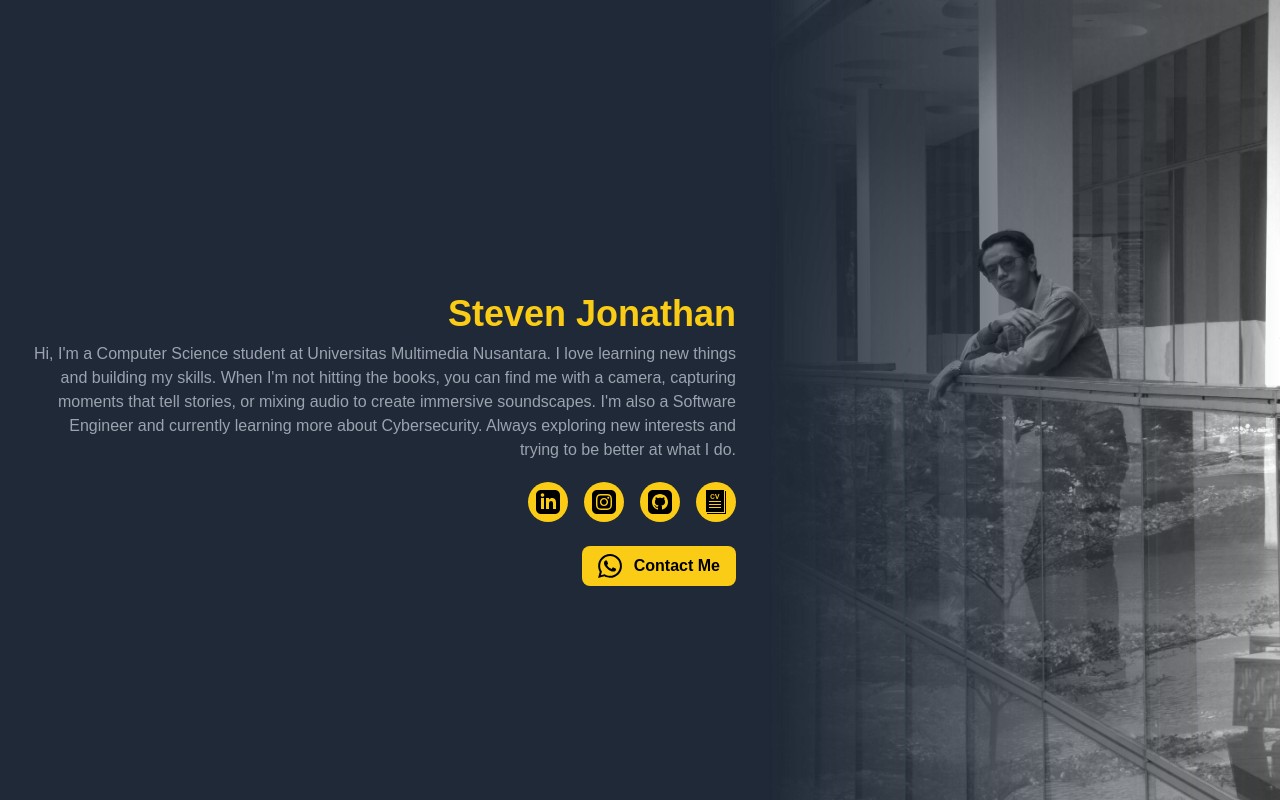
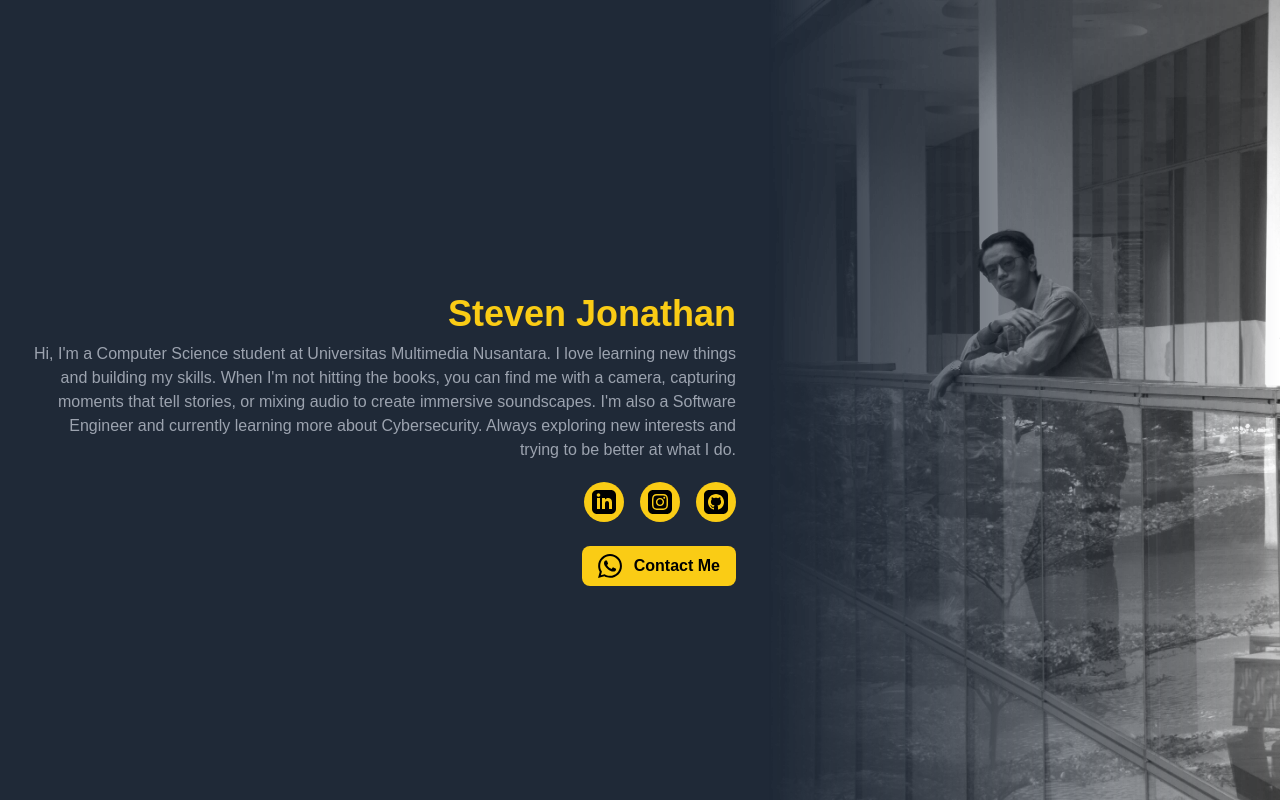
Before and after one commit to stevjoo/web-portofolio, a React (Create React App) app: page / in a window 1280 px wide. Built offline with nearby package versions, Linux system fonts and the light colour scheme.

Commit message:
with no CV

```diff
--- a/src/App.js
+++ b/src/App.js
@@ -155,7 +155,7 @@ function App() {
               </motion.div>
             </a>
 
-            <a href="#">
+            {/* <a href="#">
               <motion.div
                 initial={{ x: "-500%", opacity: 0, rotate: -140 }}
                 animate={{ x: 0, opacity: 1, rotate: 0 }}
@@ -187,6 +187,7 @@ function App() {
                 </motion.button>
               </motion.div>
             </a>
+            */}
           </div>
 
           <a target="_blank" href="https://wa.me/+628111396967">
```
